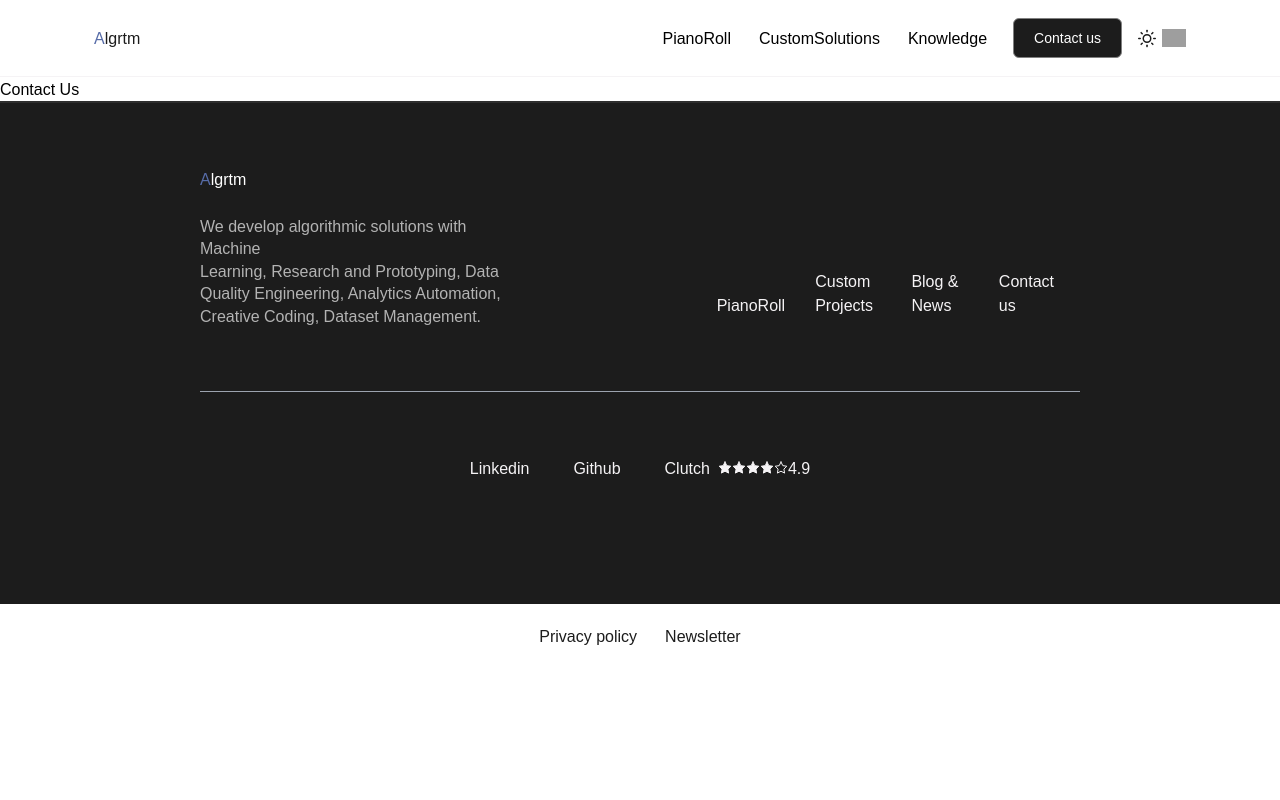
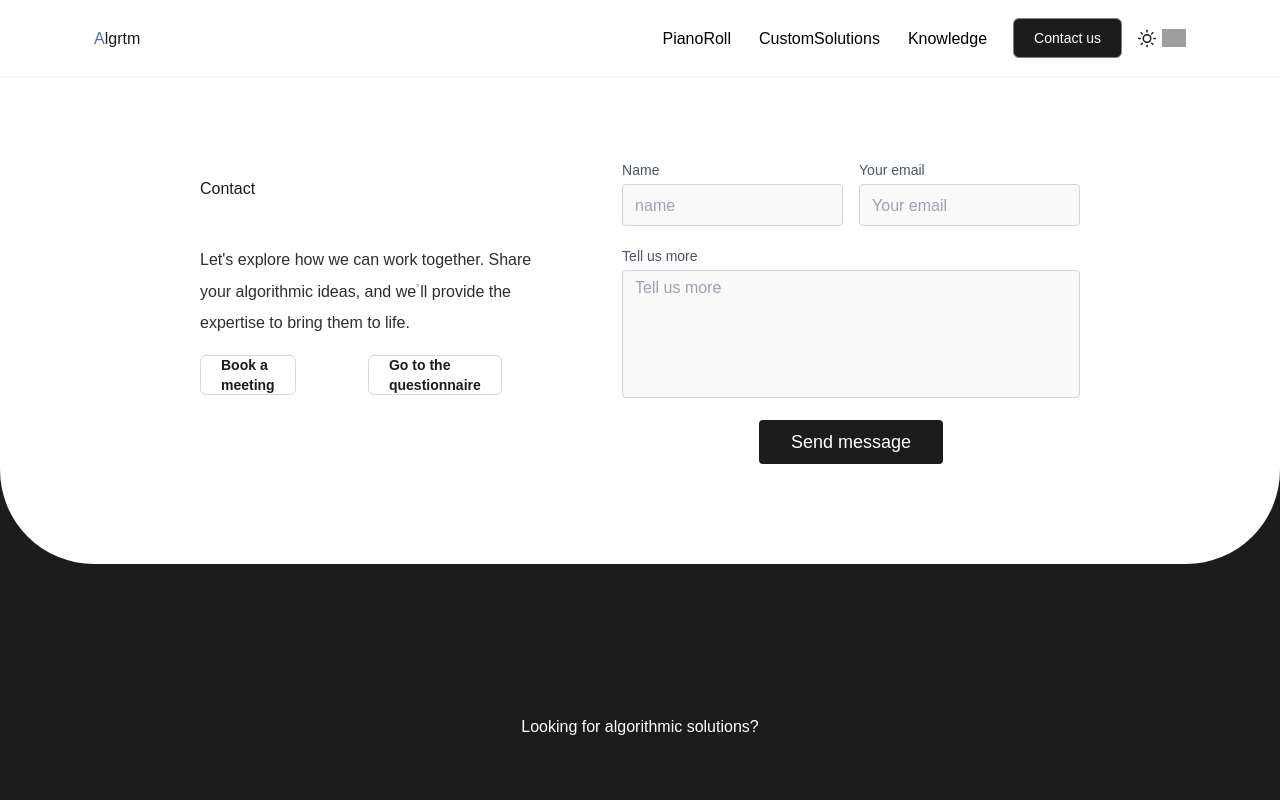
Before and after one commit to Nospoko/epr-landing, a Next.js app in the folder algrtm/: page /contactUs in a window 1280 px wide. Shown: the top 800 px of the page. Built offline with nearby package versions, Linux system fonts and the light colour scheme; grey boxes are pictures that could not be loaded.

Commit message:
basic ContactForm layout added

```diff
--- a/algrtm/src/app/contactUs/page.js
+++ b/algrtm/src/app/contactUs/page.js
@@ -1,7 +1,20 @@
+import ContactDescription from "@/components/ContactDescription";
+import ContactForm from "@/components/ContactForm";
+import SolutionsSection from "@/components/SolutionsSection";
+import RoundedRectangle from "@/components/shared/RoundedRectangle";
 import React from "react";
 
 const ContactUs = () => {
-  return <div>Contact Us</div>;
+  return (
+    <section className="flex flex-col items-start  mt-[4.94rem] ">
+      <div className="flex items-start gap-[4rem] mx-[12.5rem]">
+        <ContactDescription />
+        <ContactForm />
+      </div>
+      <RoundedRectangle />
+      <SolutionsSection version="version1" />
+    </section>
+  );
 };
 
 export default ContactUs;
--- /dev/null
+++ b/algrtm/src/components/ContactDescription.js
@@ -0,0 +1,34 @@
+import React from "react";
+import CustomLink from "./shared/CustomLink";
+
+const ContactDescription = () => {
+  return (
+    <section className="flex flex-col gap-6">
+      <h2 className=" h2 text-neutralLight-neutral10 leading-[4rem] ">
+        Contact
+      </h2>
+      <div className="flex flex-col gap-4">
+        <h6 className="h6 text-neutralLight-neutral20 leading-[1.98rem]">
+          Let's explore how we can work together. Share your algorithmic ideas,
+          and we’ll provide the expertise to bring them to life.
+        </h6>
+        <div className="flex gap-4 items-start">
+          {/* TODO add link */}
+          <CustomLink variant="secondary" text="Book a meeting" href="" />
+          <CustomLink />
+          {/* TODO add link */}
+          <CustomLink
+            variant="secondary"
+            text="Go to the questionnaire"
+            href=""
+            icon="/ArrowUpRightBlack-icon.svg"
+            alt="arrow up icon"
+          />
+          <CustomLink />
+        </div>
+      </div>
+    </section>
+  );
+};
+
+export default ContactDescription;
--- /dev/null
+++ b/algrtm/src/components/ContactForm.js
@@ -0,0 +1,71 @@
+import React from "react";
+
+const ContactForm = () => {
+  return (
+    <section className="text-gray-600 body-font relative">
+      <div className="w-full">
+        <div className="">
+          <div className="flex flex-wrap -m-2">
+            <div className="p-2 w-1/2">
+              <div className="relative">
+                <label
+                  htmlFor="name"
+                  className="leading-7 text-sm text-gray-600"
+                >
+                  Name
+                </label>
+                <input
+                  placeholder="name"
+                  type="text"
+                  id="name"
+                  name="Name"
+                  className="w-full bg-gray-100 bg-opacity-50 rounded border border-gray-300 focus:border-indigo-500 focus:bg-white focus:ring-2 focus:ring-indigo-200 text-base outline-none text-gray-700 py-1 px-3 leading-8 transition-colors duration-200 ease-in-out"
+                />
+              </div>
+            </div>
+            <div className="p-2 w-1/2">
+              <div className="relative">
+                <label
+                  htmlFor="email"
+                  className="leading-7 text-sm text-gray-600"
+                >
+                  Your email
+                </label>
+                <input
+                  placeholder="Your email"
+                  type="email"
+                  id="email"
+                  name="email"
+                  className="w-full bg-gray-100 bg-opacity-50 rounded border border-gray-300 focus:border-indigo-500 focus:bg-white focus:ring-2 focus:ring-indigo-200 text-base outline-none text-gray-700 py-1 px-3 leading-8 transition-colors duration-200 ease-in-out"
+                />
+              </div>
+            </div>
+            <div className="p-2 w-full">
+              <div className="relative">
+                <label
+                  htmlFor="message"
+                  className="leading-7 text-sm text-gray-600"
+                >
+                  Tell us more
+                </label>
+                <textarea
+                  placeholder="Tell us more"
+                  id="message"
+                  name="message"
+                  className="w-full bg-gray-100 bg-opacity-50 rounded border border-gray-300 focus:border-indigo-500 focus:bg-white focus:ring-2 focus:ring-indigo-200 h-32 text-base outline-none text-gray-700 py-1 px-3 resize-none leading-6 transition-colors duration-200 ease-in-out"
+                ></textarea>
+              </div>
+            </div>
+            <div className="p-2 w-full">
+              <button className="flex mx-auto text-white bg-neutralLight-neutral10 border-0 py-2 px-8 focus:outline-none hover:bg-indigo-600 rounded text-lg">
+                Send message
+              </button>
+            </div>
+          </div>
+        </div>
+      </div>
+    </section>
+  );
+};
+
+export default ContactForm;
```
